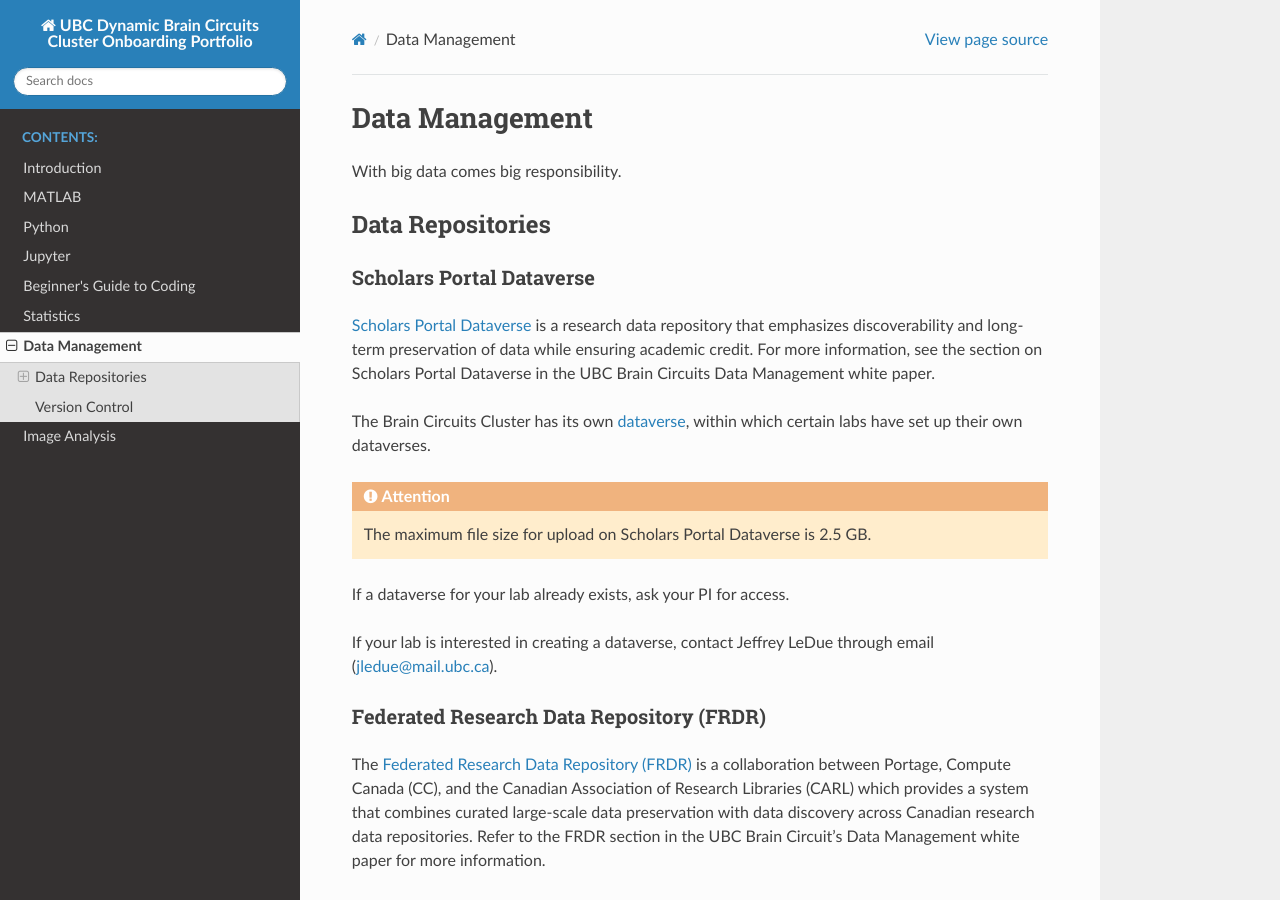
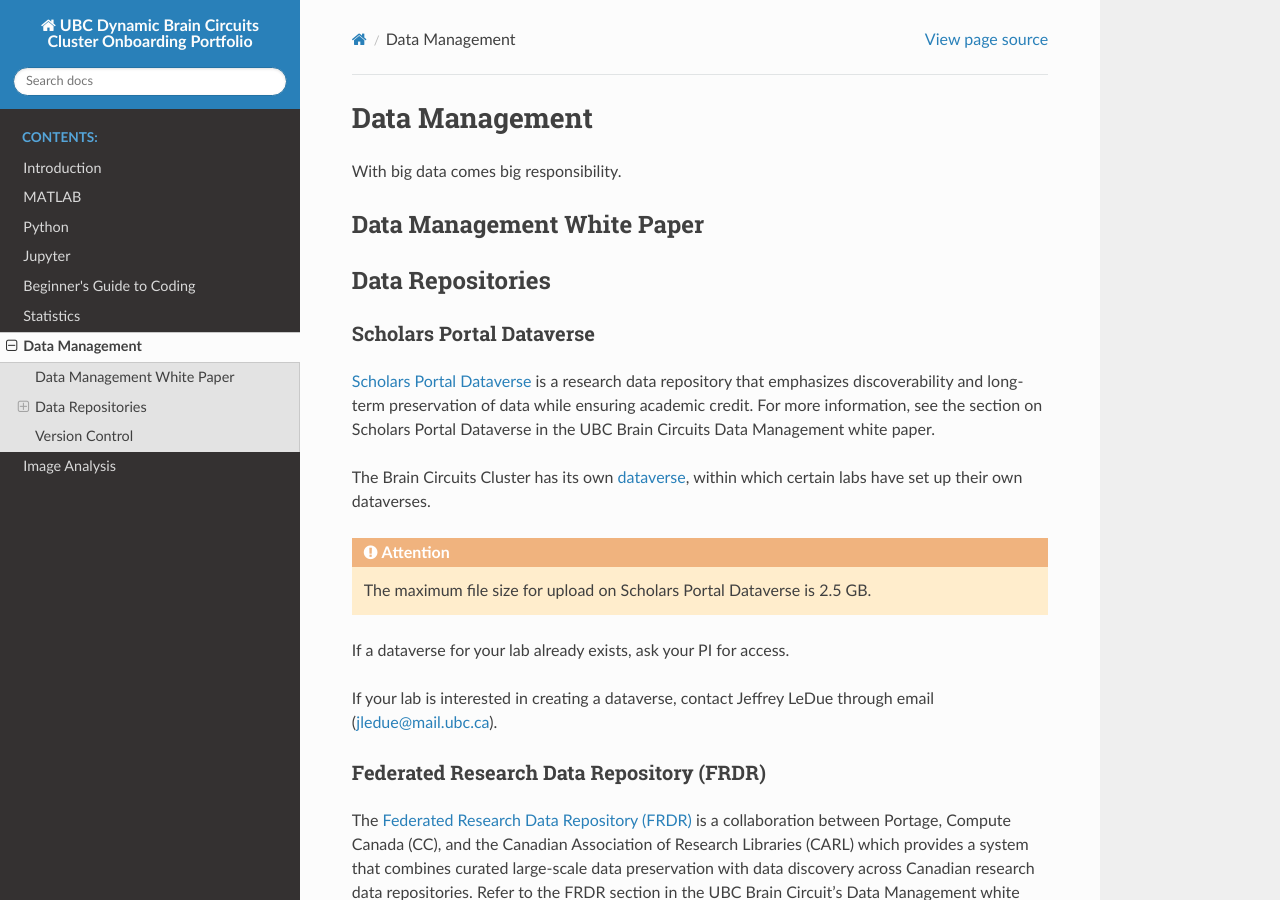
Before and after one commit to ubcbraincircuits/onboarding, a Sphinx documentation site: the page built from source/data.rst, in a window 1280 px wide and 900 px high. Built offline with Sphinx 7.4.7 and the Read the Docs theme 2.0.0, drawn with Linux system fonts in a browser that asks for light colours; pages that are not in the unit, such as notebooks, are missing from menus.

Commit message:
Add white paper section

```diff
--- a/source/data.rst
+++ b/source/data.rst
@@ -9,6 +9,10 @@
 	:maxdepth: 3
 
 	data
+
+***************************
+Data Management White Paper
+***************************
 
 *****************
 Data Repositories
```
